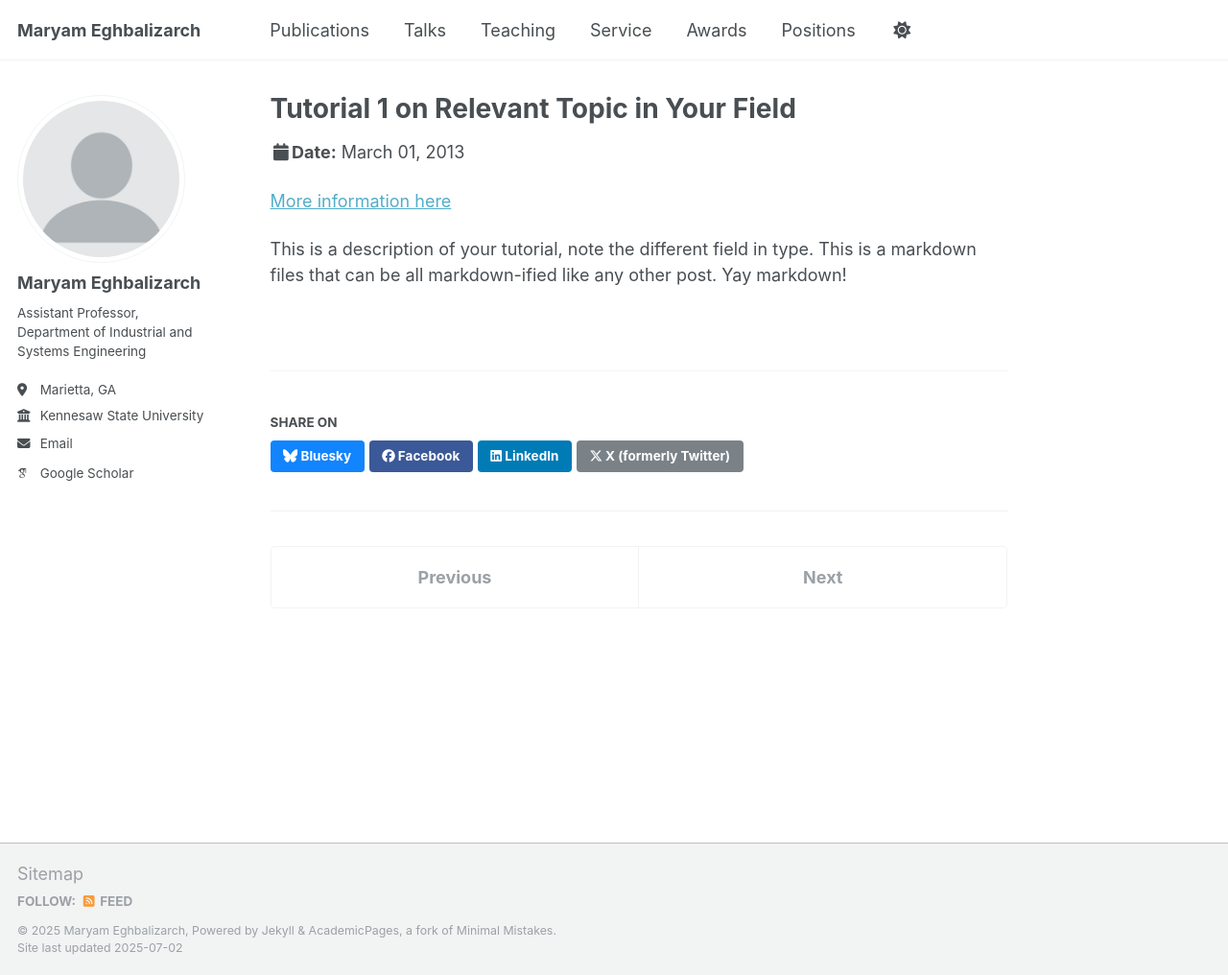
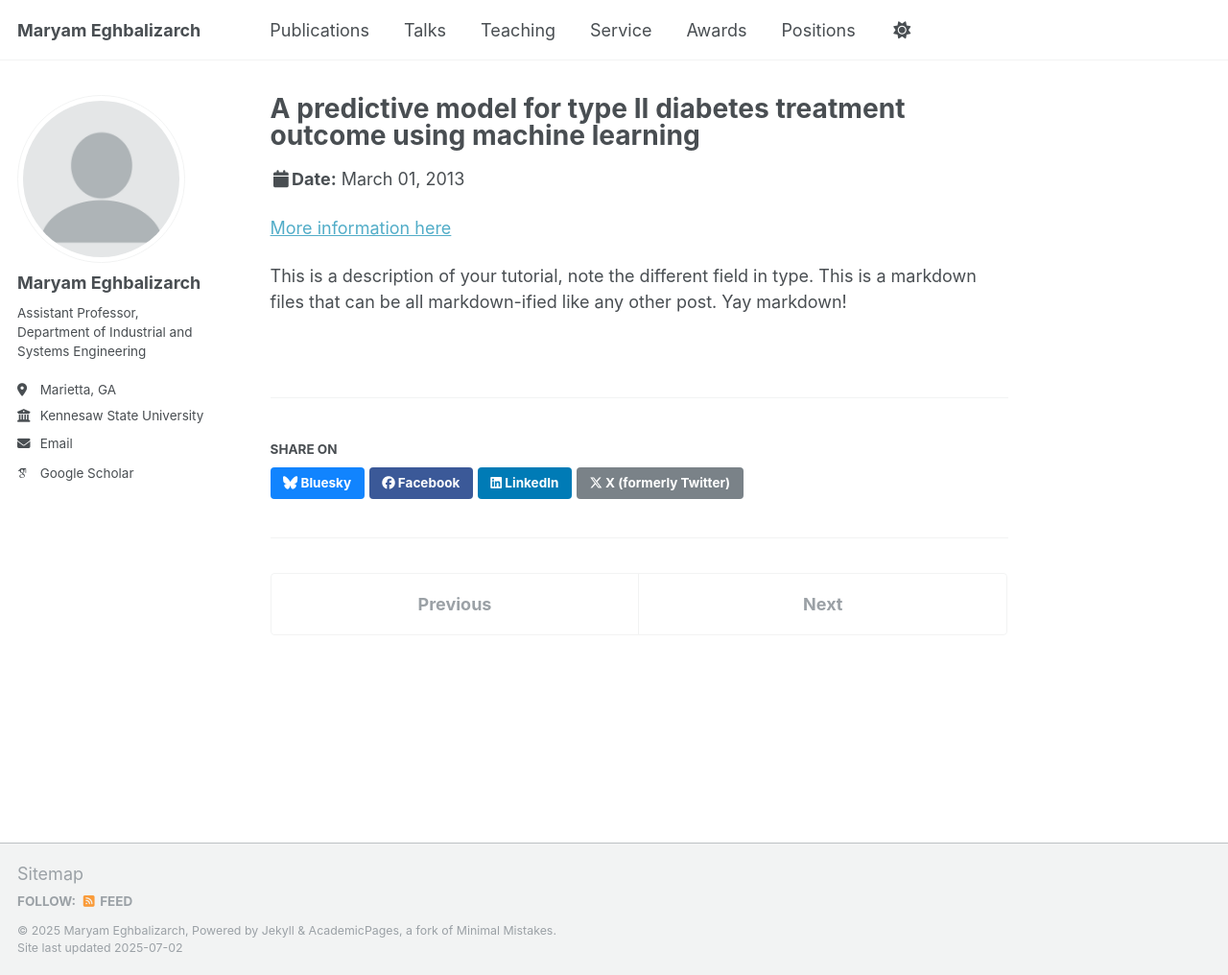
Before and after one commit to meghbalizarch/meghbalizarch.github.io, a Jekyll site: the page built from _talks/2013-03-01-tutorial-1.md, in a window 1280 px wide and 1016 px high. Shown: the whole window at 96% size. Built offline with Jekyll 4.4.1, drawn with Linux system fonts in a browser that asks for light colours; some web fonts are replaced; a script that is not in the unit is left out.

Commit message:
Update 2013-03-01-tutorial-1.md

```diff
--- a/_talks/2013-03-01-tutorial-1.md
+++ b/_talks/2013-03-01-tutorial-1.md
@@ -1,11 +1,8 @@
 ---
-title: "Tutorial 1 on Relevant Topic in Your Field"
-collection: talks
-type: "Tutorial"
-permalink: /talks/2013-03-01-tutorial-1
-venue: "UC-Berkeley Institute for Testing Science"
-date: 2013-03-01
-location: "Berkeley, CA, USA"
+title: "A predictive model for type II diabetes treatment outcome using machine learning"
+type: "Posters"
+venue: "Wayne State University College of Nursing 2023 Urban Health Research Conference"
+location: "Detroit, MI, USA"
 ---
 
 [More information here](http://exampleurl.com)
```
